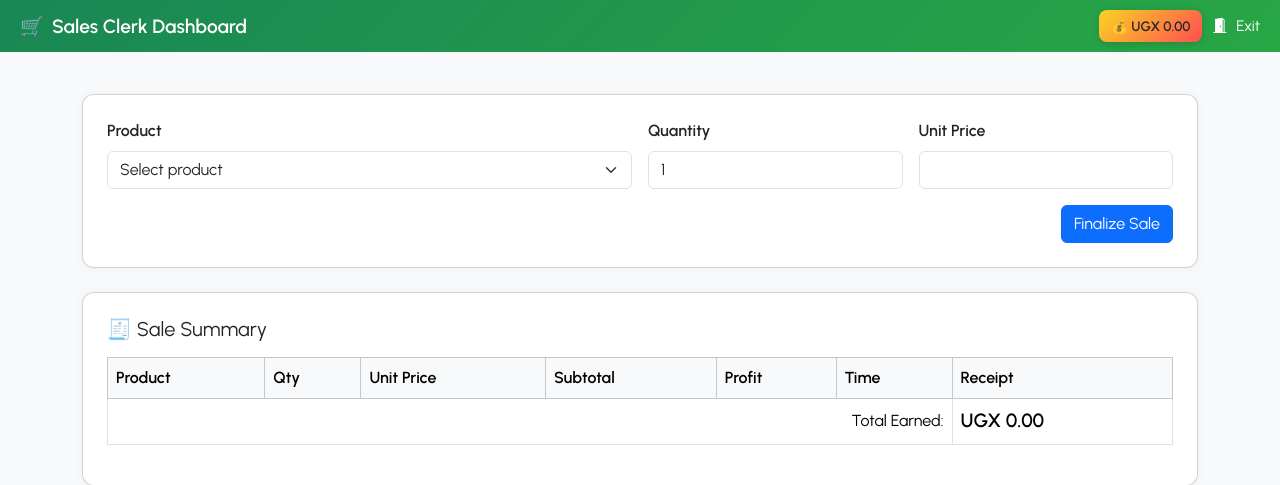
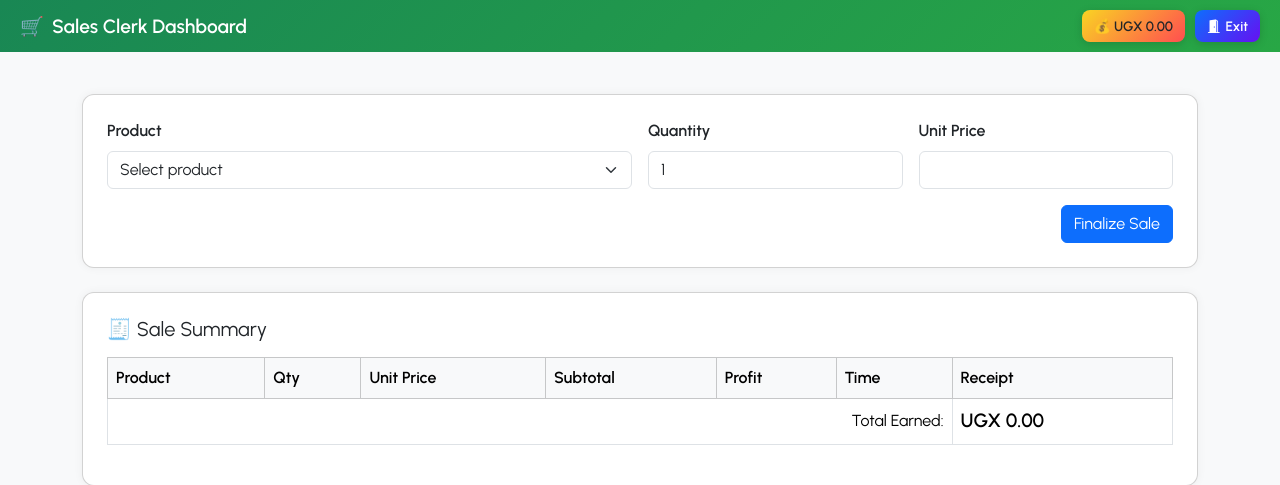
Before and after one commit to sejjtechnologies/shop_system, a Flask app: page /sales/sale_aproduct in a window 1280 px wide. Shown: the top 485 px of the page. Run offline with Flask 3, Linux system fonts and the light colour scheme; the visitor is signed in with stand-in values (Sample User, id 1); data that the repository does not hold is empty.

Commit message:
Styled Exit button with gradient in sale_aproduct.html for visual clarity and emotional warmth

```diff
--- a/templates/Sales_Clerk/sale_aproduct.html
+++ b/templates/Sales_Clerk/sale_aproduct.html
@@ -51,10 +51,16 @@
       margin-left: auto;
     }
     .exit-btn {
-      font-size: 0.95rem;
-      font-weight: 500;
+      background: linear-gradient(135deg, #0d6efd, #6610f2);
       color: white;
+      padding: 6px 12px;
+      border-radius: 8px;
+      font-size: 0.85rem;
+      font-weight: 600;
       text-decoration: none;
+      box-shadow: 0 2px 8px rgba(0,0,0,0.15);
+      display: flex;
+      align-items: center;
     }
     .exit-btn i {
       margin-right: 5px;
```
